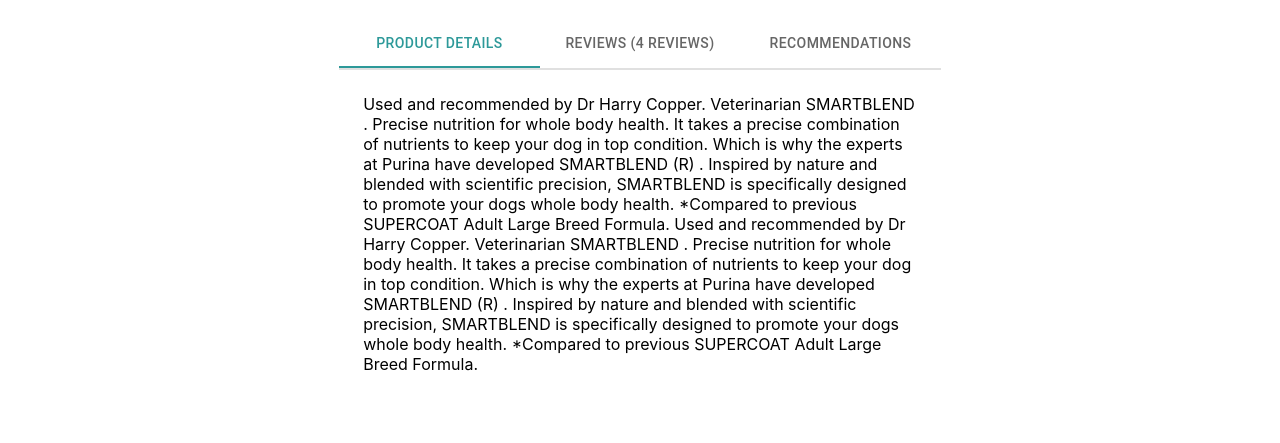
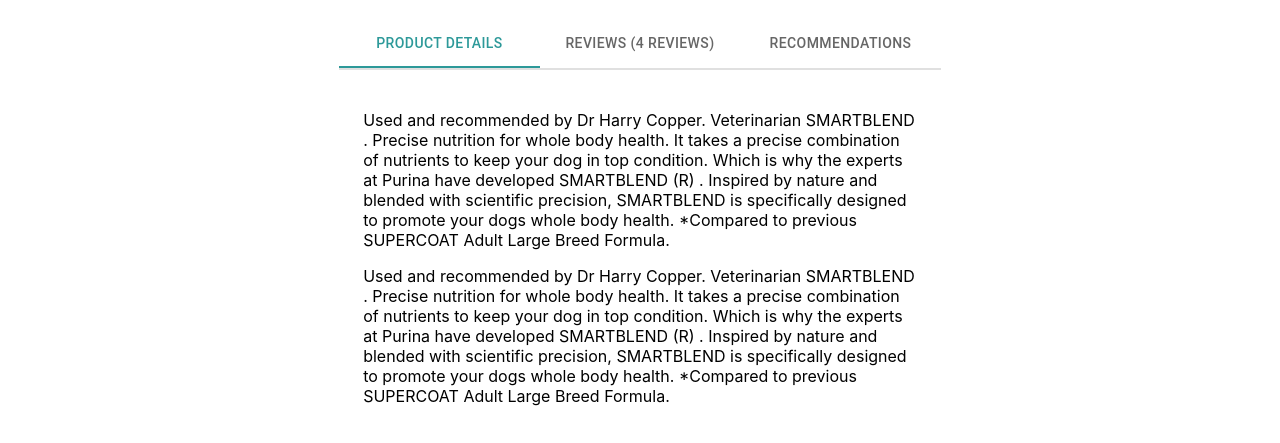
Before and after one commit to zimop/PetStore, a React (Create React App) app in the folder react-app/: page / in a window 1280 px wide. Shown: the part 509-952 px from the top of the page. Built offline with nearby package versions, Linux system fonts and the light colour scheme.

Commit message:
Change the Font of product description

```diff
--- a/react-app/src/containers/pages/ItemPage/itemPage.js
+++ b/react-app/src/containers/pages/ItemPage/itemPage.js
@@ -97,21 +97,26 @@
 
             {/* Product Desctiption Tab */}
             <TabPanel value="0">
-              Used and recommended by Dr Harry Copper. Veterinarian SMARTBLEND .
-              Precise nutrition for whole body health. It takes a precise
-              combination of nutrients to keep your dog in top condition. Which
-              is why the experts at Purina have developed SMARTBLEND (R) .
-              Inspired by nature and blended with scientific precision,
-              SMARTBLEND is specifically designed to promote your dogs whole
-              body health. *Compared to previous SUPERCOAT Adult Large Breed
-              Formula. Used and recommended by Dr Harry Copper. Veterinarian
-              SMARTBLEND . Precise nutrition for whole body health. It takes a
-              precise combination of nutrients to keep your dog in top
-              condition. Which is why the experts at Purina have developed
-              SMARTBLEND (R) . Inspired by nature and blended with scientific
-              precision, SMARTBLEND is specifically designed to promote your
-              dogs whole body health. *Compared to previous SUPERCOAT Adult
-              Large Breed Formula.
+              <p>
+                Used and recommended by Dr Harry Copper. Veterinarian SMARTBLEND
+                . Precise nutrition for whole body health. It takes a precise
+                combination of nutrients to keep your dog in top condition.
+                Which is why the experts at Purina have developed SMARTBLEND (R)
+                . Inspired by nature and blended with scientific precision,
+                SMARTBLEND is specifically designed to promote your dogs whole
+                body health. *Compared to previous SUPERCOAT Adult Large Breed
+                Formula.
+              </p>
+              <p>
+                Used and recommended by Dr Harry Copper. Veterinarian SMARTBLEND
+                . Precise nutrition for whole body health. It takes a precise
+                combination of nutrients to keep your dog in top condition.
+                Which is why the experts at Purina have developed SMARTBLEND (R)
+                . Inspired by nature and blended with scientific precision,
+                SMARTBLEND is specifically designed to promote your dogs whole
+                body health. *Compared to previous SUPERCOAT Adult Large Breed
+                Formula.
+              </p>
             </TabPanel>
             {/* Reviews Tab */}
             <TabPanel value="1">Item Two Reviews</TabPanel>
```
